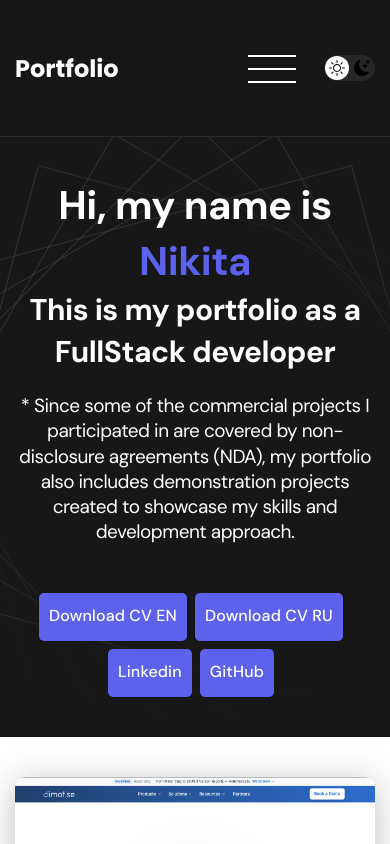
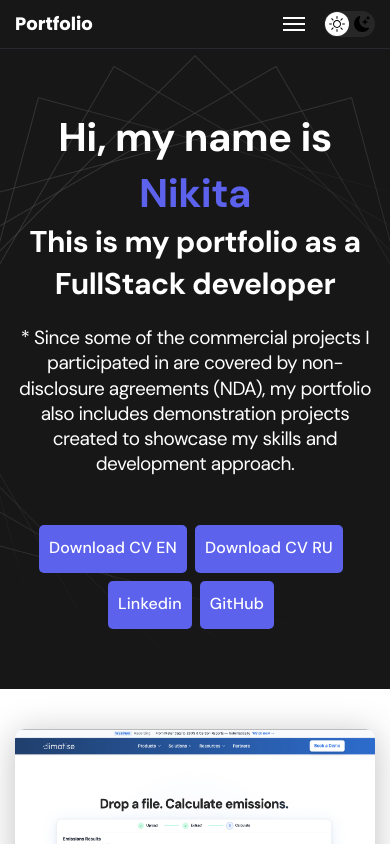
Before and after one commit to KudenikovNS/portfolio-react, a React (Create React App) app: page /#/ in a window 390 px wide. Shown: the top 844 px of the page. Built offline with nearby package versions, Linux system fonts and the light colour scheme.

Commit message:
fix header and icons

```diff
--- a/src/components/blobMenu/style.css
+++ b/src/components/blobMenu/style.css
@@ -63,34 +63,6 @@
   bottom: 0;
 }
 
-.nav {
-  background-color: var(--dark-bg);
-  color: var(--header-text);
-  padding: 20px 0;
-  border-bottom: 1px solid var(--dark-border);
-  letter-spacing: normal;
-}
-
-.nav-row {
-  display: flex;
-  justify-content: flex-end;
-  align-items: center;
-  column-gap: 30px;
-  row-gap: 20px;
-  flex-wrap: wrap;
-}
-
-.logo {
-  margin-right: auto;
-  font-family: "Poppins", sans-serif;
-  color: var(--header-text);
-  font-size: 24px;
-}
-
-.logo strong {
-  font-weight: 700;
-}
-
 .nav-list {
   display: flex;
   flex-direction: column;
--- a/src/components/footer/Footer.js
+++ b/src/components/footer/Footer.js
@@ -8,62 +8,10 @@ import facebook from "./../../images/icons/facebook.svg";
 
 const Footer = () => {
   return (
-    <footer className='footer'>
-      <div className='container'>
-        <div className='footer__wrapper'>
-          <ul className='social'>
-            <li className='social__item'>
-              <a
-                className='social__link'
-                href='https://www.linkedin.com/in/kudenikovns/'
-                target='_blank'
-                rel='noreferrer'
-              >
-                <img className='social__icon' src={linkedIn} alt='linkedIn' />
-              </a>
-            </li>
-            <li className='social__item'>
-              <a
-                className='social__link'
-                href='https://github.com/KudenikovNS?tab=repositories'
-                target='_blank'
-                rel='noreferrer'
-              >
-                <img className='social__icon' src={gitHub} alt='gitHub' />
-              </a>
-            </li>
-            <li className='social__item'>
-              <a
-                className='social__link'
-                href='https://vk.com/id10591245'
-                target='_blank'
-                rel='noreferrer'
-              >
-                <img className='social__icon' src={vk} alt='vk' />
-              </a>
-            </li>
-            <li className='social__item'>
-              <a
-                className='social__link'
-                href='https://www.instagram.com/kudenikovns'
-                target='_blank'
-                rel='noreferrer'
-              >
-                <img className='social__icon' src={instagram} alt='instagram' />
-              </a>
-            </li>
-            <li className='social__item'>
-              <a
-                className='social__link'
-                href='https://www.facebook.com/profile.php?id=100009445453730'
-                target='_blank'
-                rel='noreferrer'
-              >
-                <img className='social__icon' src={facebook} alt='facebook' />
-              </a>
-            </li>
-          </ul>
-          <div className='copyright'>
+    <footer className="footer">
+      <div className="container">
+        <div className="footer__wrapper">
+          <div className="copyright">
             <p>&copy; {new Date().getFullYear()} Kudenikov Nikita</p>
           </div>
         </div>
--- a/src/components/hamburgerMenu/HamburgerMenu.js
+++ b/src/components/hamburgerMenu/HamburgerMenu.js
@@ -7,32 +7,29 @@ const COLORS = {
   primaryLight: "#B6EDC8",
 };
 
-const MenuLabel = styled.label`
-  /*   background-color: ${COLORS.primaryLight}; */
-  /*   position: fixed; */
-  /*  top: 6rem; */
-  /*  right: 50%; */
-  position: absolute;
-  right: 16%;
+const MenuButton = styled.button`
+  position: relative;
+  display: grid;
+  place-items: center;
+  flex: 0 0 44px;
+  order: 1;
   border-radius: 50%;
-  height: 7rem;
-  width: 7rem;
+  height: 44px;
+  width: 44px;
   cursor: pointer;
   z-index: 1000;
-  /*   box-shadow: 0 1rem 3rem rgba(182, 237, 200, 0.3); */
-  text-align: center;
 `;
 
 const NavBackground = styled.div`
-  /* position: fixed; */
-  /* top: 6.5rem; */
-  /* right: 50%; */
+  position: absolute;
+  top: 2px;
+  right: 15px;
   background-image: radial-gradient(
     ${COLORS.primaryDark},
     ${COLORS.primaryLight}
   );
-  height: 6rem;
-  width: 6rem;
+  height: 44px;
+  width: 44px;
   border-radius: 50%;
   z-index: 600;
   transform: ${(props) => (props.clicked ? "scale(80)" : "scale(0)")};
@@ -42,17 +39,16 @@ const NavBackground = styled.div`
 const Icon = styled.span`
   position: relative;
   background-color: ${(props) => (props.clicked ? "transparent" : "white")};
-  width: 3rem;
+  width: 22px;
   height: 2px;
   display: inline-block;
-  margin-top: 3.5rem;
   transition: all 0.3s;
 
   &::before,
   &::after {
     content: "";
     background-color: white;
-    width: 3rem;
+    width: 22px;
     height: 2px;
     display: inline-block;
 
@@ -62,21 +58,14 @@ const Icon = styled.span`
   }
 
   &::before {
-    top: ${(props) => (props.clicked ? "0" : "-0.8rem")};
+    top: ${(props) => (props.clicked ? "0" : "-6px")};
     transform: ${(props) => (props.clicked ? "rotate(135deg)" : "rotate(0)")};
   }
 
   &::after {
-    top: ${(props) => (props.clicked ? "0" : "0.8rem")};
+    top: ${(props) => (props.clicked ? "0" : "6px")};
 
     transform: ${(props) => (props.clicked ? "rotate(-135deg)" : "rotate(0)")};
-  }
-
-  ${MenuLabel}:hover &::before {
-    top: ${(props) => (props.clicked ? "0" : "-1rem")};
-  }
-  ${MenuLabel}:hover &::after {
-    top: ${(props) => (props.clicked ? "0" : "1rem")};
   }
 `;
 
@@ -131,9 +120,14 @@ function HamburgerMenu() {
   const handleClick = () => setClick(!click);
   return (
     <>
-      <MenuLabel htmlFor='navi-toggle' onClick={handleClick}>
+      <MenuButton
+        type='button'
+        aria-label={click ? 'Close menu' : 'Open menu'}
+        aria-expanded={click}
+        onClick={handleClick}
+      >
         <Icon clicked={click}>&nbsp;</Icon>
-      </MenuLabel>
+      </MenuButton>
       <NavBackground clicked={click}>&nbsp;</NavBackground>
 
       <Navigation clicked={click}>
--- a/src/components/header/style.css
+++ b/src/components/header/style.css
@@ -2,7 +2,7 @@
   background-color: var(--dark-bg);
   color: var(--header-text);
   /*   min-height: 695px; */
-  padding: 40px 0;
+  padding: 60px 0;
   display: flex;
   justify-content: center;
   align-items: center;
--- a/src/components/logo/style.css
+++ b/src/components/logo/style.css
@@ -1,9 +1,14 @@
 .nav {
   background-color: var(--dark-bg);
   color: var(--header-text);
-  /*   padding: 20px 0; */
+  padding: 20px 0;
   border-bottom: 1px solid var(--dark-border);
   letter-spacing: normal;
+  position: sticky;
+  top: 0;
+  z-index: 1;
+  flex-shrink: 0;
+  width: 100%;
 }
 
 .nav-row {
@@ -59,3 +64,21 @@
   width: 100%;
   background-color: var(--accent);
 }
+
+@media (max-width: 600px) {
+  nav.nav {
+    padding: 2px 0;
+  }
+
+  .nav .nav-row {
+    min-height: 44px;
+    column-gap: 8px;
+    row-gap: 0;
+    flex-wrap: nowrap;
+  }
+
+  .nav .logo {
+    font-size: 18px;
+    line-height: 1.2;
+  }
+}
--- a/src/pages/Contacts.js
+++ b/src/pages/Contacts.js
@@ -11,7 +11,7 @@ const Contacts = () => {
           <li className='content-list__item'>
             <h2 className='projects__title2'>Telegram</h2>
             <p>
-              <a href='https://t.me/NikitaKudenikov' target="_blank" rel="noreferrer">@NikitaKudenikov</a>
+              <a href='https://t.me/nik_kudenik' target="_blank" rel="noreferrer">@nik_kudenik</a>
             </p>
           </li>
           <li className='content-list__item'>
@@ -23,7 +23,7 @@ const Contacts = () => {
           <li className='content-list__item'>
             <h2 className='projects__title2'>Email</h2>
             <p>
-              <a href='mailto:kudenikov.92@gmail.com'>kudenikov.92@gmail.com</a>
+              <a href='mailto:kudenikovns@gmail.com'>kudenikovns@gmail.com</a>
             </p>
           </li>
         </ul>
```
